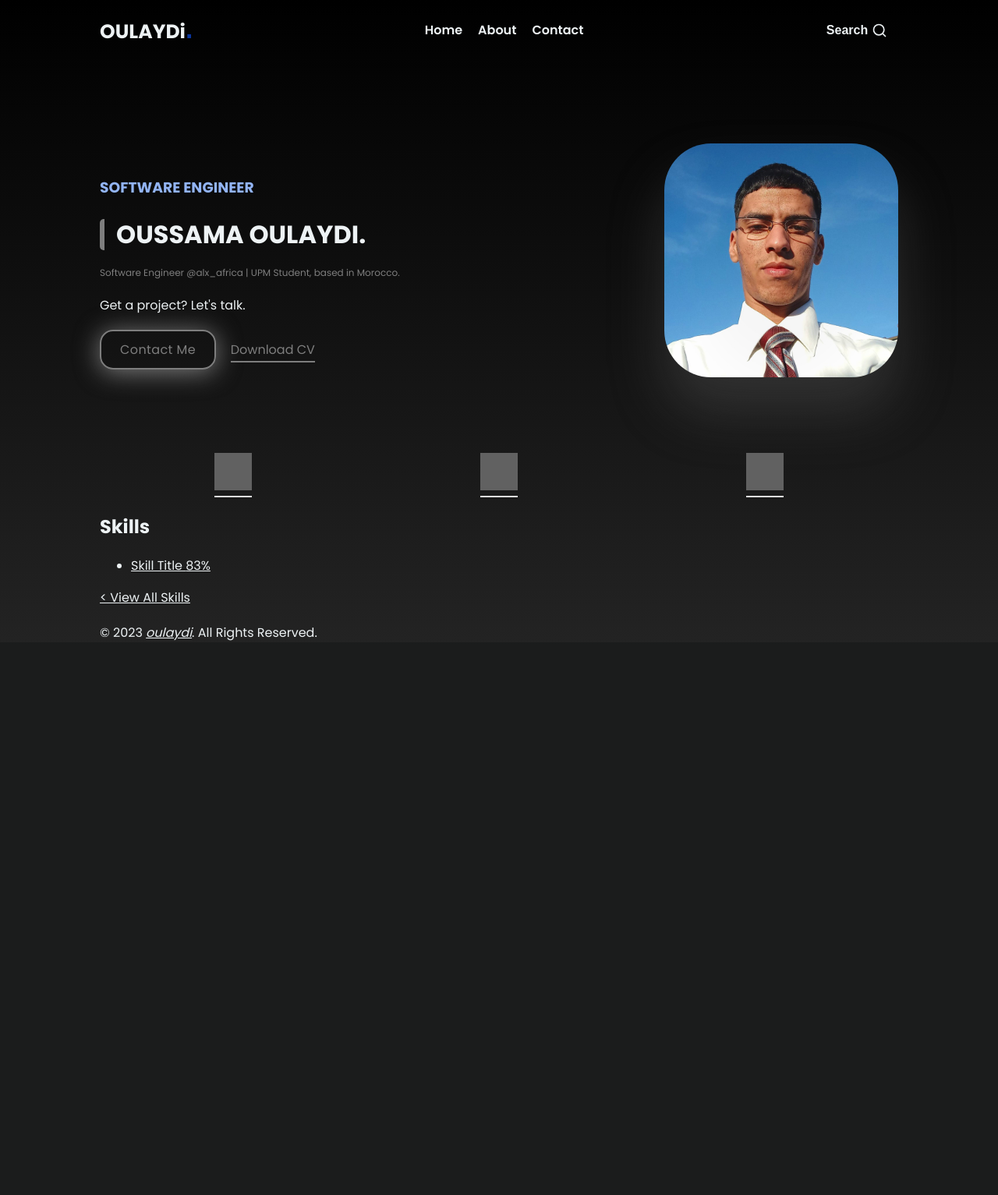
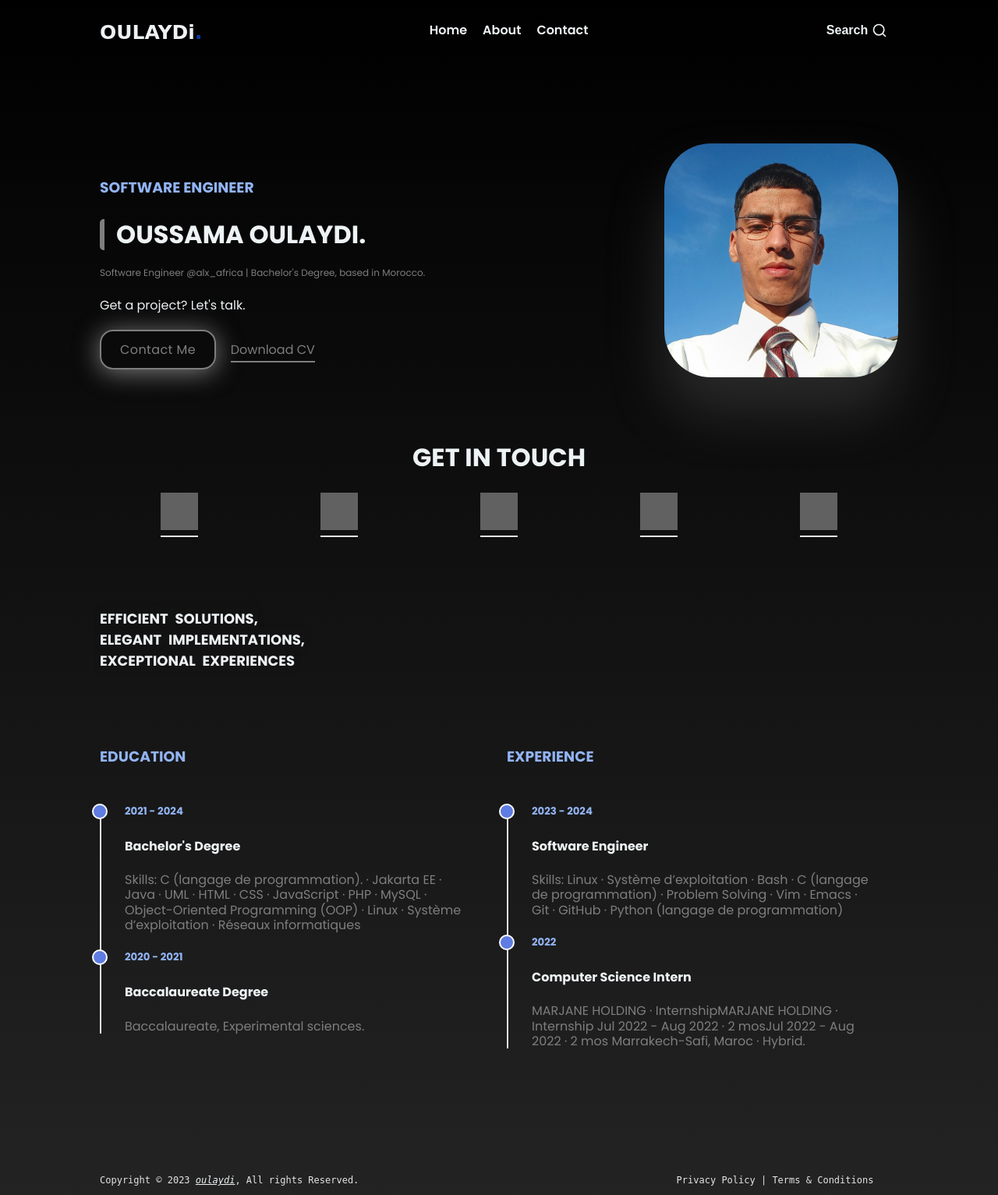
Before and after one commit to oulaydi/oulaydi-s-portfolio, a Node server app: page / in a window 1280 px wide. Shown: the whole page at 78% size. Before the commit the page ends 822 px from the top, so only its background shows below. Run offline with Node 20, Linux system fonts and the light colour scheme; some libraries are stand-ins or nearby versions; grey boxes are pictures that could not be loaded.

Commit message:
Add new style and new sections

```diff
--- a/public/css/style.css
+++ b/public/css/style.css
@@ -19,6 +19,7 @@
 }
 
 body {
+    user-select: none !important;
     font-family: 'Poppins', sans-serif;
     color: var(--white);
     font-size: var(--font-size-base);
@@ -98,6 +99,7 @@ img {
 }
 
 .header_logo {
+    font-family: cursive !important;
     grid-area: logo;
     font-weight: 800;
     font-size: 25px;
@@ -191,8 +193,21 @@ img {
     color: var(--grey);
 }
 
+.touch {
+    margin-top: -40px;
+    text-align: center;
+}
+
+.touch h1 {
+    text-transform: uppercase;
+    cursor: default;
+}
+
+
 /* My Image */
 .section_pic-container {
+    pointer-events: none !important;
+    user-select: none !important;
     width: 300px;
     height: 300px;
     overflow: hidden;
@@ -213,6 +228,8 @@ img {
 .socials {
     display: flex;
     margin-top: 10px;
+    flex-direction: column;
+    align-items: center;
 }
 
 #profile {
@@ -222,9 +239,25 @@ img {
 }
 
 
+.phrases-list {
+    list-style-type: none;
+    padding: 0;
+    text-align: start;
+}
+
+.phrases-list li {
+    word-spacing: 5px;
+    cursor: default;
+    width: fit-content;
+    color: var(--white);
+    text-transform: uppercase;
+    font-weight: bolder;
+    font-size: 18px;
+    box-shadow: 0 0 10px rgba(0, 0, 0, 0.1);
+}
+
 
 /* ctn */
-
 .ctn {
     margin-top: 32px;
 }
@@ -303,3 +336,82 @@ img {
     filter: invert(1);
     transition: filter .2s ease-in-out;
 }
+
+
+/* Experinces */
+
+.container__ex{
+	width: 100%;
+	padding: 35px 0;
+}
+.container__ex{
+	padding-right: calc(10% - 30px);
+}
+main.row{
+	display: grid;
+	grid-template-columns: 1fr 1fr;
+	grid-column-gap: 20px;
+}
+.col header.title{
+	color: var(--blue-4);
+	padding: 0px 0px 5px 0px;
+}
+.col .contents{
+	padding: 0px 30px;
+	border-left: 2px solid var(--grey-light);
+}
+.col .contents .box{
+	position: relative;
+	/* padding: 20px; */
+	/* border: 1px solid #eaeaea; */
+    /* border-radius: 20px; */
+	background-color: transparent;
+	cursor: default;
+	transition: all .2s;
+	margin-bottom: 20px;
+}
+/* .col .contents .box:hover{
+	box-shadow: 0px 3px 12px 0px #ccc;
+	border: 1px solid transparent;
+} */
+.col .contents .box::before{
+	content: '';
+	position: absolute;
+	width: 16px;
+	height: 16px;
+	border-radius: 50%;
+	right: calc(100% + 22px);
+	top: 0;
+	background-color: var(--blue-3);
+	border: 2px solid white;
+}
+.box h5{
+	position: relative;
+	color: var(--blue-4);
+}
+.box h3{
+	font-size: 19px;
+	padding: 10px 0px 6px;
+}
+.box p{
+	line-height: 1.2;
+	color: var(--grey);
+	font-size: 16px;
+}
+@media(max-width: 768px){
+	main.row{
+		grid-template-columns: 1fr;
+	}
+	.row .col:nth-child(2){
+		margin-top: 30px;
+	}
+}
+
+
+/* Footer */
+footer p {
+    color: var(--grey-light);
+    font-size: 12px;
+    font-weight: 500;
+    font-family: monospace;
+}
--- a/server/routes/main.js
+++ b/server/routes/main.js
@@ -5,8 +5,8 @@ const router = express.Router();
 router.get("/", (req, res) => {
 
     const local = {
-        index: "Home",
-        title: "Oulaydi",
+        index: "Portfolio",
+        title: "OuLaydi",
         descreption: "Hi, i am OULAYDI Oussama and i am going to talk about myself :3"
     }
 
--- a/views/index.ejs
+++ b/views/index.ejs
@@ -3,60 +3,91 @@
             <h3 class="author_heading">Software Engineer</h3>
             <h1 class="author_soub_heading">Oussama Oulaydi.</h1>
             <p class="author_body">
-            Software Engineer @alx_africa | UPM Student, based in Morocco.
+                Software Engineer @alx_africa | Bachelor's Degree, based in Morocco.
             </p>
             <p>Get a project? Let's talk.</p>
             <div class="ctn">
-            <a
-                href="https://www.linkedin.com/in/oussamaoulaydi"
-                target="_blank"
-                class="ctn-2"
-                >Contact Me</a
-            >
+                <a href="https://www.linkedin.com/in/oussamaoulaydi" target="_blank" class="ctn-2">Contact Me</a>
                 <a class="ctn-1" onclick="window.open('resume.pdf')">Download CV</a>
             </div>
         </div>
         <div class="section_pic-container">
-        <img src="/img/ana.jpg" alt="this is Me" />
+            <img src="/img/ana.jpg" alt="this is Me"/>
         </div>
     </section>
 
+    <div class="touch">
+        <h1>get in touch</h1>
+    </div>
     <section class="social-icons">
-    <a
-        href="https://www.linkedin.com/in/oussamaoulaydi"
-        target="_blank"
-        title="LinkedIn"
-    >
-        <img
-            src="https://img.icons8.com/material-rounded/48/000000/linkedin.png"
-            alt="LinkedIn"
-        />
+        <a href="https://www.linkedin.com/in/oussamaoulaydi" target="_blank" title="LinkedIn">
+            <img src="https://img.icons8.com/material-rounded/48/000000/linkedin.png" alt="LinkedIn"/>
         </a>
         <a href="https://github.com/oulaydi" target="_blank" title="GitHub">
-        <img
-            src="https://img.icons8.com/material-rounded/48/000000/github.png"
-            alt="GitHub"
-        />
+            <img src="https://img.icons8.com/material-rounded/48/000000/github.png" alt="GitHub"/>
         </a>
         <a href="https://discord.gg/oulaydi" target="_blank" title="Discord">
-        <img
-            src="https://img.icons8.com/material-rounded/48/000000/discord-logo.png"
-            alt="Discord"
-        />
+            <img src="https://img.icons8.com/material-rounded/48/000000/discord-logo.png" alt="Twitter"/>
+        </a>
+        <a href="https://discord.gg/oulaydi" target="_blank" title="Discord">
+            <img src="https://img.icons8.com/material-rounded/48/000000/discord-logo.png" alt="Twitter"/>
+        </a>
+        <a href="https://discord.gg/oulaydi" target="_blank" title="Discord">
+            <img src="https://img.icons8.com/material-rounded/48/000000/discord-logo.png" alt="Twitter"/>
         </a>
     </section>
 
-<section class="skills">
-    <h2 class="skills_heading">Skills</h2>
+    <br><br><br>
+    <ul class="phrases-list">
+        <li>Efficient Solutions,</li>
+        <li>Elegant Implementations,</li>
+        <li>Exceptional Experiences</li>
+    </ul>
+    <br>
+    <div class="container__ex">
+        <main class="row">
+            <!--   *******  Education Section Starts  *******   -->
+            <section class="col">
+                <header class="title">
+                    <h3 class="author_heading">EDUCATION</h3>
+                </header>
+                <div class="contents">
+                    <div class="box">
+                        <h5>2021 - 2024</h5>
+                        <h4>Bachelor's Degree</h4>
+                        <p>Skills:  C (langage de programmation). · Jakarta EE · Java · UML · HTML · CSS · JavaScript · PHP · MySQL · Object-Oriented Programming (OOP) · Linux  · Système d’exploitation · Réseaux informatiques</p>
+                    </div>
+                    <div class="box">
+                        <h5>2020 - 2021</h5>
+                        <h4>Baccalaureate Degree</h4>
+                        <p>Baccalaureate, Experimental sciences.</p>
+                    </div>
+                </div>
+            </section>
+            <!--   *******  Education Section Ends  *******   -->
 
-    <ul class="skill-ul">
-        <li>
-            <a href="#">
-                <span>Skill Title</span>
-                <span class="skill_level">83%</span>
-            </a>
-        </li>
-    </ul>
-
-    <a href="#" class="pagination">&lt; View All Skills</a>
+            <!--   *******  Experience Section Starts  *******  -->
+            <section class="col">
+                <header class="title">
+                    <h3 class="author_heading">EXPERIENCE</h3>
+                </header>
+                <div class="contents">
+                    <div class="box">
+                        <h5>2023 - 2024</h5>
+                        <h4>Software Engineer </h4>
+                        <!-- <img style="height: 20px" src="https://www.alxafrica.com/wp-content/uploads/2023/10/logo-alx-white.svg" alt="alx_logo" class="alx_logo"> -->
+                        <p>Skills: Linux · Système d’exploitation · Bash · C (langage de programmation) · Problem Solving · Vim · Emacs · Git · GitHub · Python (langage de programmation)</p>
+                    </div>
+                    <div class="box">
+                        <h5>2022</h5>
+                        <h4>Computer Science Intern</h4>
+                        <p>MARJANE HOLDING · InternshipMARJANE HOLDING · Internship
+                            Jul 2022 - Aug 2022 · 2 mosJul 2022 - Aug 2022 · 2 mos
+                            Marrakech-Safi, Maroc · Hybrid.</p>
+                    </div>
+                </div>
             </section>
+            <!--   *******  Experience Section Ends   *******  -->
+        </main>
+    </div>
+    <br><br><br>
--- a/views/partials/footer.ejs
+++ b/views/partials/footer.ejs
@@ -1,3 +1,6 @@
-<footer class="footer">
-    © <%= new Date().getFullYear(); %> <a href="https://github.com/oulaydi" target="_blank"><i>oulaydi</i></a>. All Rights Reserved.
-</footer>
+<footer>
+    <p>
+      Copyright &copy; <%= new Date().getFullYear(); %> <a href="https://github.com/oulaydi" target="_blank"><i>oulaydi</i></a>, All rights Reserved.
+      <span style="margin-left: 400px;">Privacy Policy | Terms & Conditions</span>
+    </p>
+  </footer>
```
Lines whose indentation alone changed are shown as unchanged.
